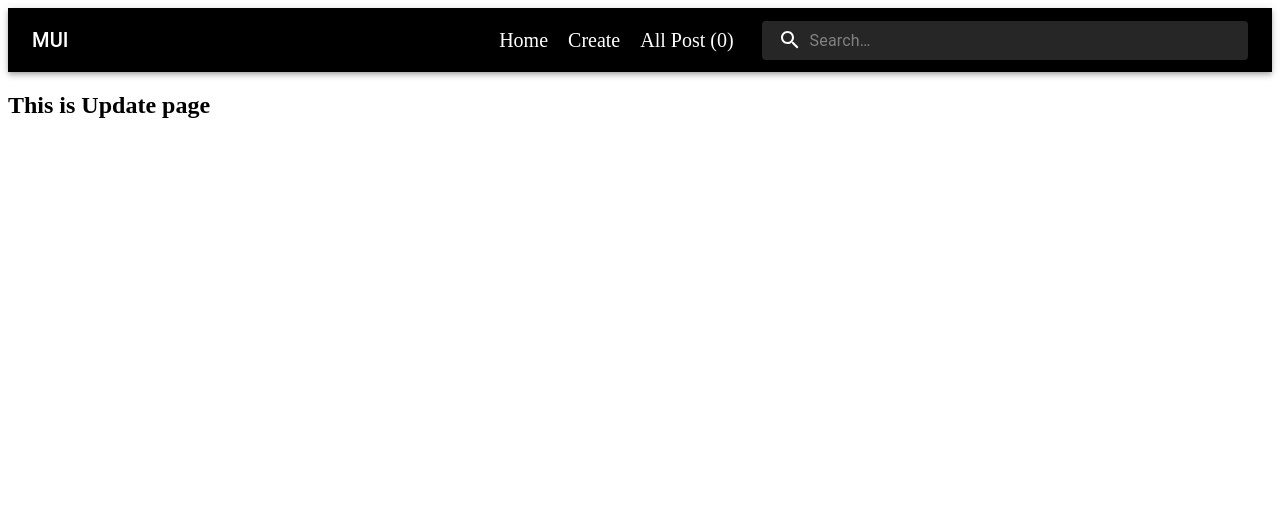
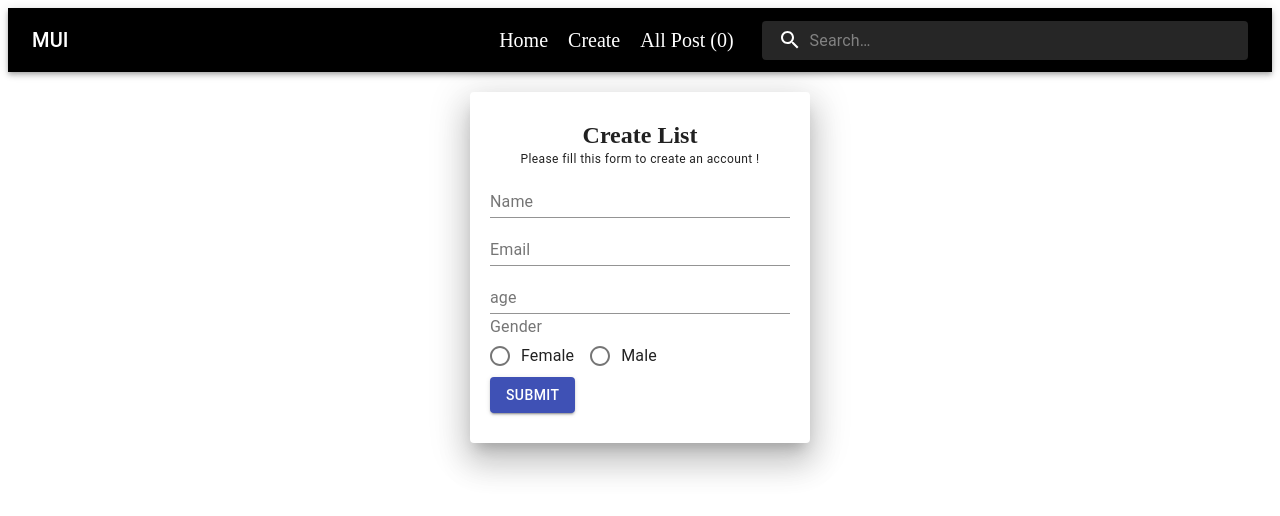
Before and after one commit to shuvo794/Curd_With_Redux, a React (Vite) app: page /update/1 in a window 1280 px wide. Shown: the top 516 px of the page. Built offline with nearby package versions, Linux system fonts and the light colour scheme.

Commit message:
start work update section

```diff
--- a/src/Components/Update/Update.jsx
+++ b/src/Components/Update/Update.jsx
@@ -1,8 +1,96 @@
+import { Grid, Paper, Typography, TextField, Button } from "@material-ui/core";
+import Radio from "@material-ui/core/Radio";
+import RadioGroup from "@material-ui/core/RadioGroup";
+import FormControlLabel from "@material-ui/core/FormControlLabel";
+import FormControl from "@material-ui/core/FormControl";
+import FormLabel from "@material-ui/core/FormLabel";
+import { useState } from "react";
+import { useDispatch } from "react-redux";
+import { useNavigate } from "react-router-dom";
+import { createUser } from "../../app/features/userDetailSlice";
+
 const Update = () => {
+  const paperStyle = {
+    padding: "30px 20px",
+    width: 300,
+    margin: "20px auto",
+  };
+  const headerStyle = { margin: 0 };
+
+  const marginTop = { marginTop: 5 };
+  const [users, setUsers] = useState({});
+  const dispatch = useDispatch();
+  const navigate = useNavigate();
+  const getUserData = (e) => {
+    setUsers({ ...users, [e.target.name]: e.target.value });
+  };
+  const hendelSubmited = (e) => {
+    e.preventDefault();
+    dispatch(createUser(users));
+    console.log("users", users);
+    navigate("/read");
+  };
   return (
-    <div>
-      <h2>This is Update page</h2>
-    </div>
+    <Grid>
+      <Paper elevation={20} style={paperStyle} onSubmit={hendelSubmited}>
+        <Grid align="center">
+          <h2 style={headerStyle}>Create List</h2>
+          <Typography variant="caption" gutterBottom>
+            Please fill this form to create an account !
+          </Typography>
+        </Grid>
+        <form>
+          <TextField
+            fullWidth
+            label="Name"
+            name="name"
+            placeholder="Enter your name"
+            onChange={getUserData}
+          />
+          <TextField
+            fullWidth
+            label="Email"
+            name="email"
+            placeholder="Enter your email"
+            onChange={getUserData}
+          />
+          <TextField
+            fullWidth
+            label="age"
+            name="age"
+            placeholder="Enter your Age"
+            onChange={getUserData}
+          />
+          <FormControl component="fieldset" style={marginTop}>
+            <FormLabel component="legend">Gender</FormLabel>
+            <RadioGroup
+              aria-label="gender"
+              name="gender"
+              style={{ display: "initial" }}
+            >
+              <FormControlLabel
+                name="gender"
+                value="female"
+                control={<Radio />}
+                label="Female"
+                onChange={getUserData}
+              />
+              <FormControlLabel
+                name="gender"
+                value="male"
+                control={<Radio />}
+                label="Male"
+                onChange={getUserData}
+              />
+            </RadioGroup>
+          </FormControl>
+          <br />
+          <Button type="submit" variant="contained" color="primary">
+            Submit
+          </Button>
+        </form>
+      </Paper>
+    </Grid>
   );
 };
 
```
